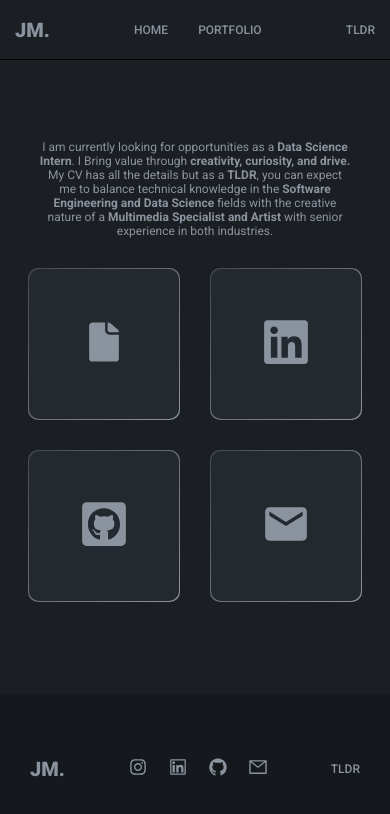
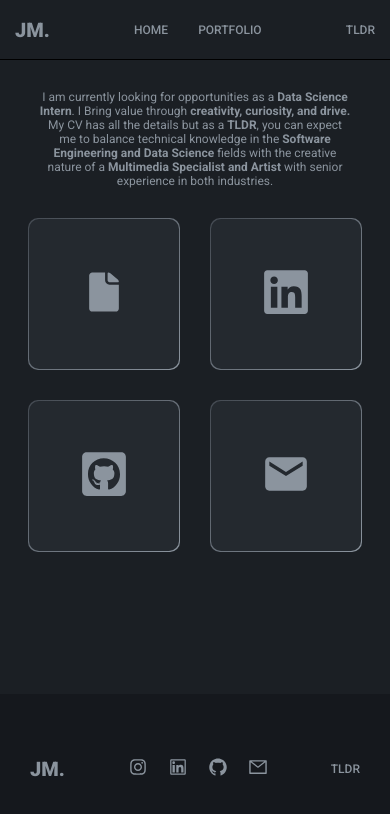
Before and after one commit to Jaydotcom27/portfolio, a React (Create React App) app in the folder frontend_react/: page /tldr in a window 390 px wide. Shown: the top 814 px of the page. Built offline with nearby package versions, Linux system fonts and the light colour scheme.

Commit message:
margin hotfix

```diff
--- a/frontend_react/src/pages/TLDR/TLDR.scss
+++ b/frontend_react/src/pages/TLDR/TLDR.scss
@@ -38,6 +38,8 @@
     }
 
     @media screen and (max-width: 480px) {
+        margin: 30px 0px;
+
         .headliner {
             width: 80%;
             font-size: 12px;
```
